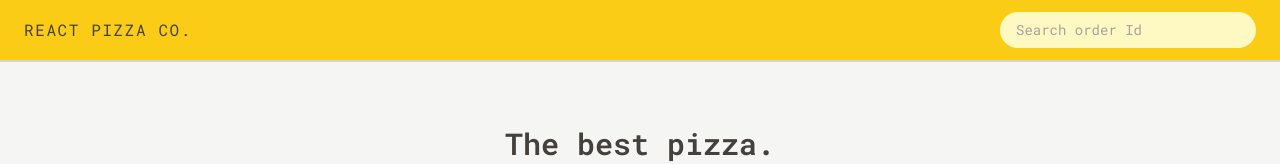
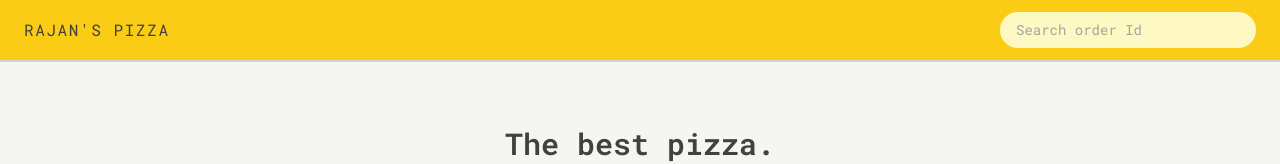
Before and after one commit to Rajan1902/react-pizza, a React (Vite) app: page / in a window 1280 px wide. Shown: the top 164 px of the page. Built offline with nearby package versions, Linux system fonts and the light colour scheme.

Commit message:
Update Header.jsx

```diff
--- a/src/UI/Header.jsx
+++ b/src/UI/Header.jsx
@@ -5,7 +5,7 @@ import UserName from "../features/user/UserName"
 const Header = () => {
   return (
     <header className="bg-yellow-400 uppercase border-b-2 border-stone-300 px-4 py-3 sm:px-6 flex items-center justify-between">
-        <Link to='/' className="tracking-widest">React Pizza Co.</Link>
+        <Link to='/' className="tracking-widest">Rajan's Pizza</Link>
         <SearchOrder></SearchOrder>
         <UserName></UserName>
     </header>
```
